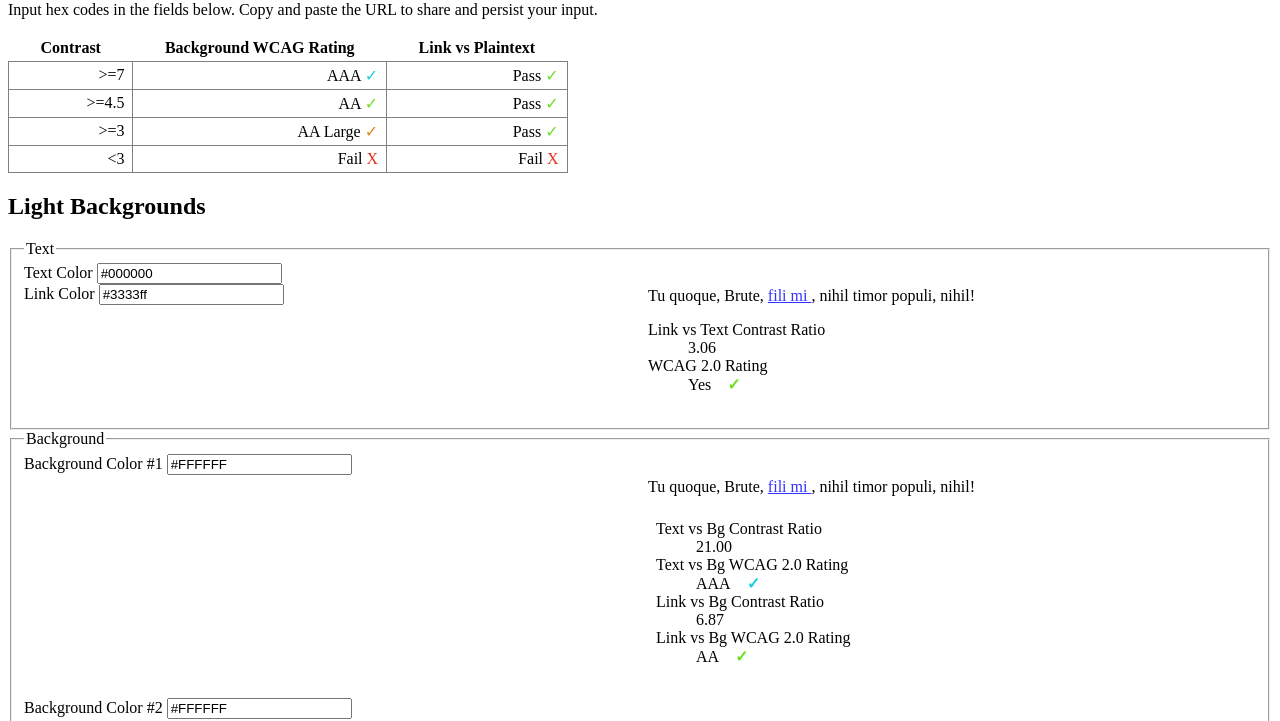
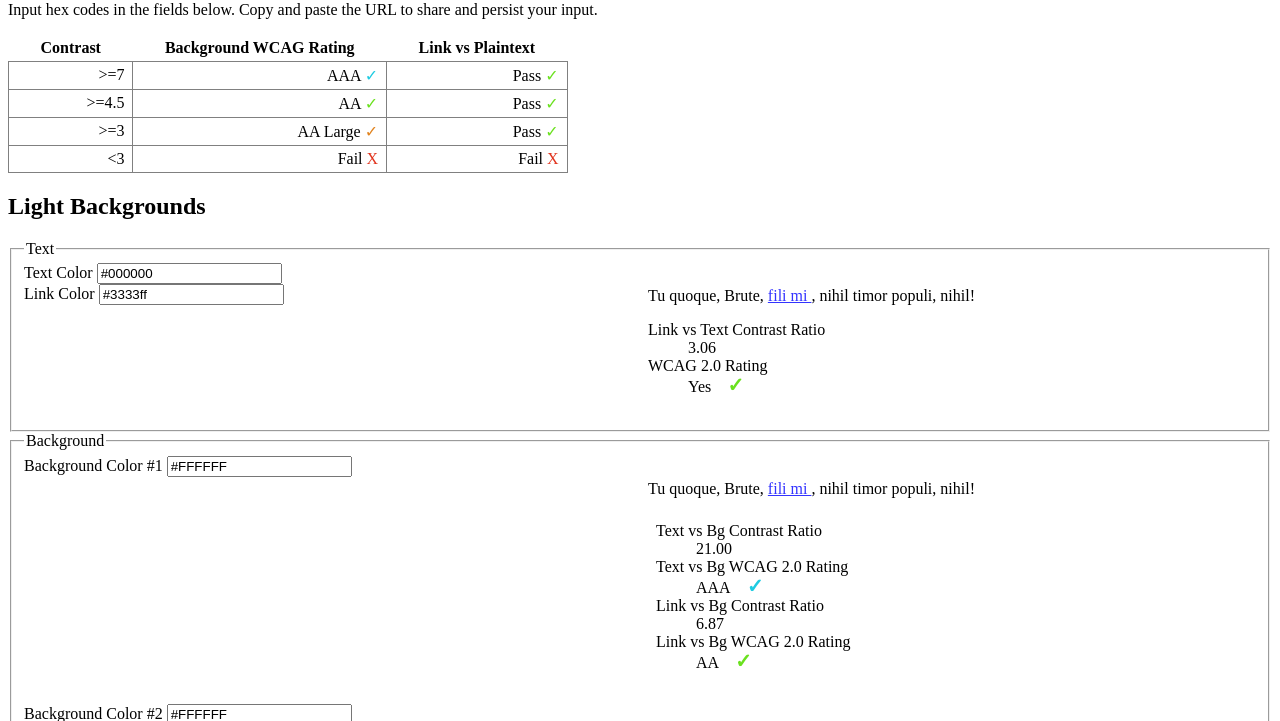
Before and after one commit to evanshunt/contrast-checker, a website built with Parcel: page docs/index.html in a window 1280 px wide. Shown: the part 79-800 px from the top of the page. Built offline with nearby package versions, Linux system fonts and the light colour scheme.

Commit message:
👌  (styles) tweaks icon size

```diff
--- a/docs/index.html
+++ b/docs/index.html
@@ -21,7 +21,8 @@
 
         fieldset .results span {
             margin-left: 1rem;
-            font-size: 1.5;
+            font-size: 1.25em;
+            line-height: 1em;
             font-weight: bold;
         }
 
```
